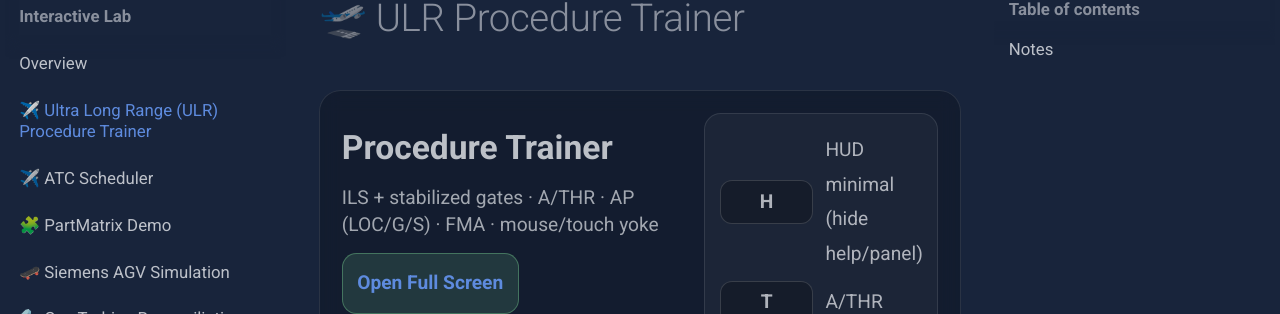
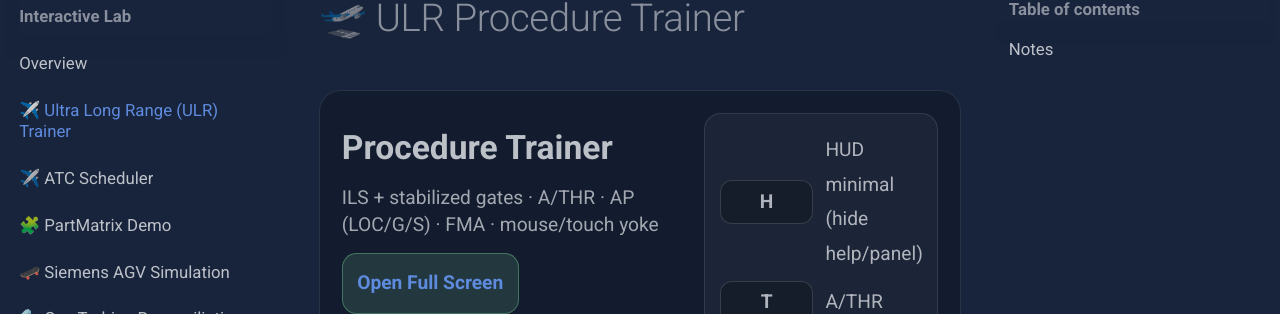
Before and after one commit to alvvvli/alvin-site, an MkDocs documentation site: the page built from docs/lab/a350sim.md, in a window 1280 px wide. Shown: the part 181-495 px from the top of the page. Built offline with MkDocs 1.6.1 and Material for MkDocs 9.7.7, drawn with Linux system fonts in a browser that asks for light colours.

Commit message:
Update mkdocs.yml

```diff
--- a/mkdocs.yml
+++ b/mkdocs.yml
@@ -39,7 +39,7 @@ nav:
   - Home: index.md
   - Interactive Lab:
       - Overview: lab/index.md
-      - ✈️ Ultra Long Range (ULR) Procedure Trainer: lab/a350sim.md
+      - ✈️ Ultra Long Range (ULR) Trainer: lab/a350sim.md
       - ✈️ ATC Scheduler: lab/atc.md
       - 🧩 PartMatrix Demo: lab/partmatrix.md
       - 🛹 Siemens AGV Simulation: lab/agv.md
```
